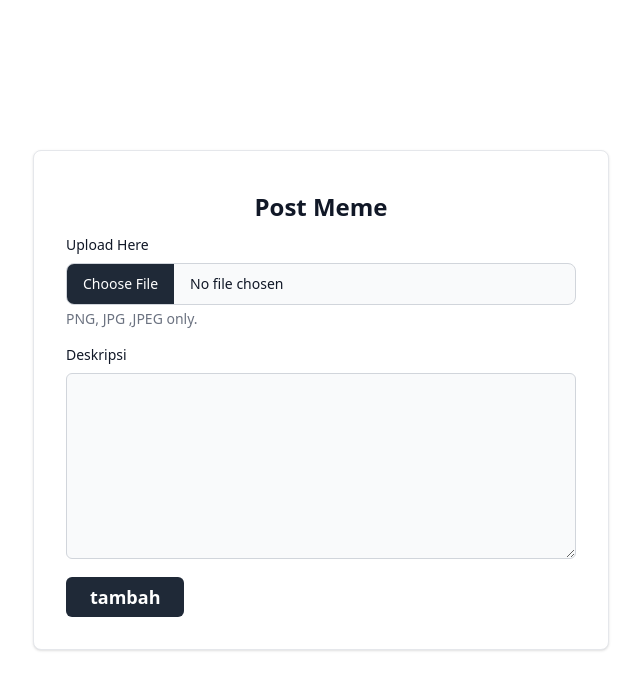
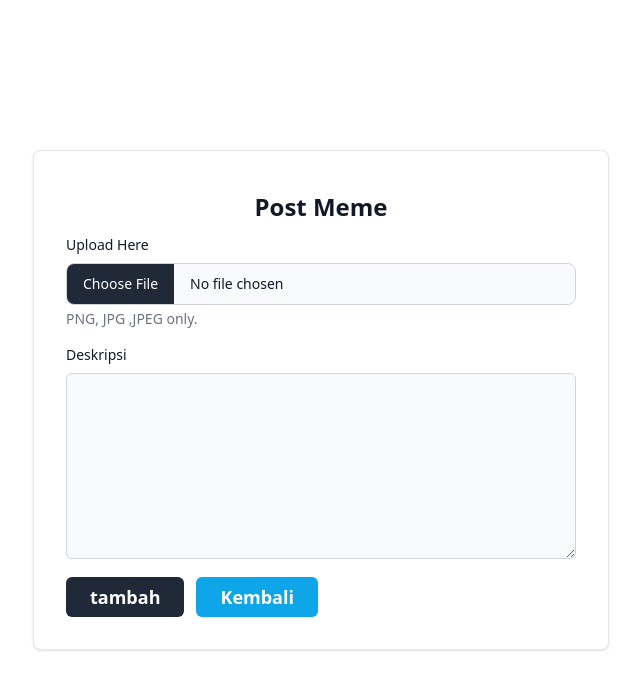
Before and after one commit to PramAhmad/pMeMe, a Nuxt app: page /post/tambah in a window 1280 px wide. Shown: the top 690 px of the page, without its empty margins (319-959 px from the left). Built offline with nearby package versions, Linux system fonts and the light colour scheme; no server answers.

Commit message:
back to home in post

```diff
--- a/pages/post/tambah.vue
+++ b/pages/post/tambah.vue
@@ -9,7 +9,8 @@
             v-model="deskripsi"
             class="py-2 px-3 bg-gray-50 border border-gray-300 rounded-md mt-2 w-full"
             ></textarea>
-        <button type="submit" class="mt-3 py-1.5 px-6 bg-gray-800 text-white font-semibold text-center text-lg rounded-md hover:bg-gray-700">tambah</button>
+        <button type="submit" class="mt-3 mr-3 py-1.5 px-6 bg-gray-800 text-white font-semibold text-center text-lg rounded-md hover:bg-gray-700">tambah</button>
+        <NuxtLink to="/" class="mt-3 py-2 px-6 bg-sky-500 text-white font-semibold text-center text-lg rounded-md hover:bg-sky-400">Kembali</NuxtLink>
         </form>
         </div>
     </div>
```
